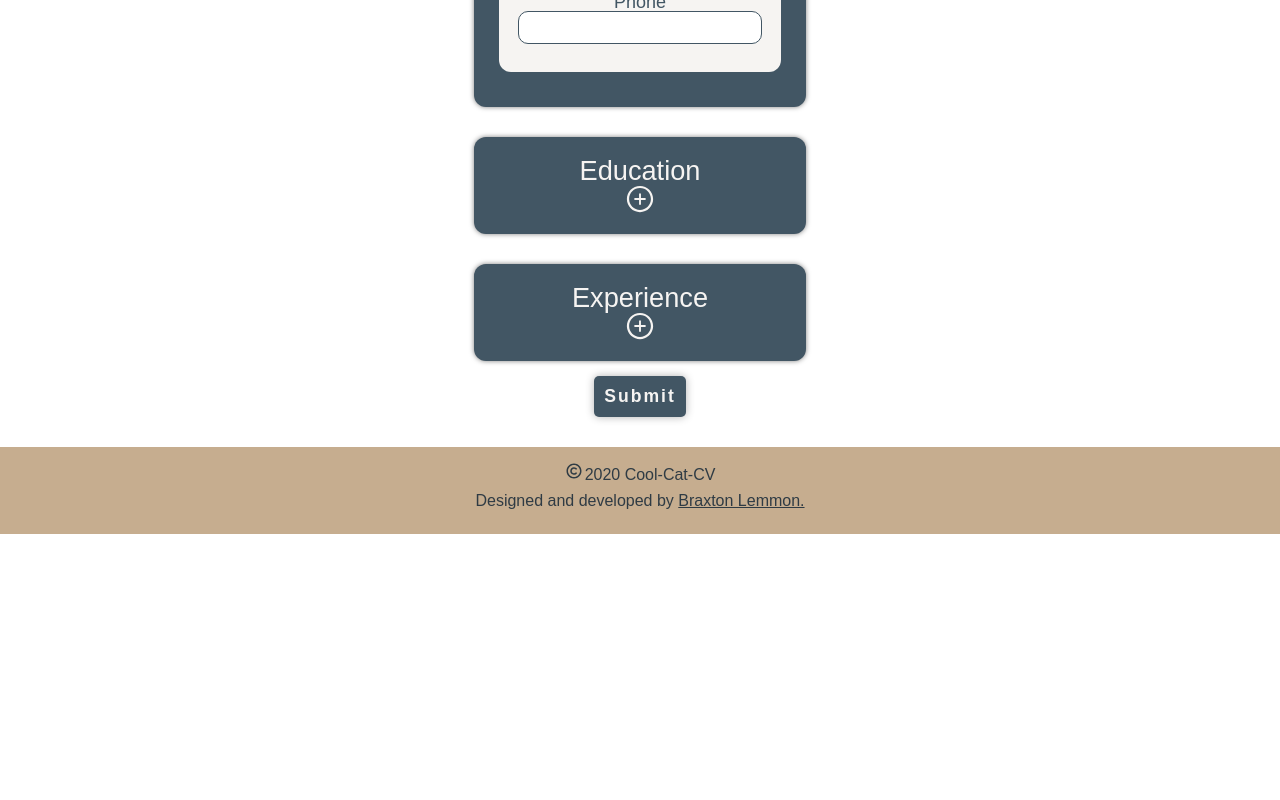
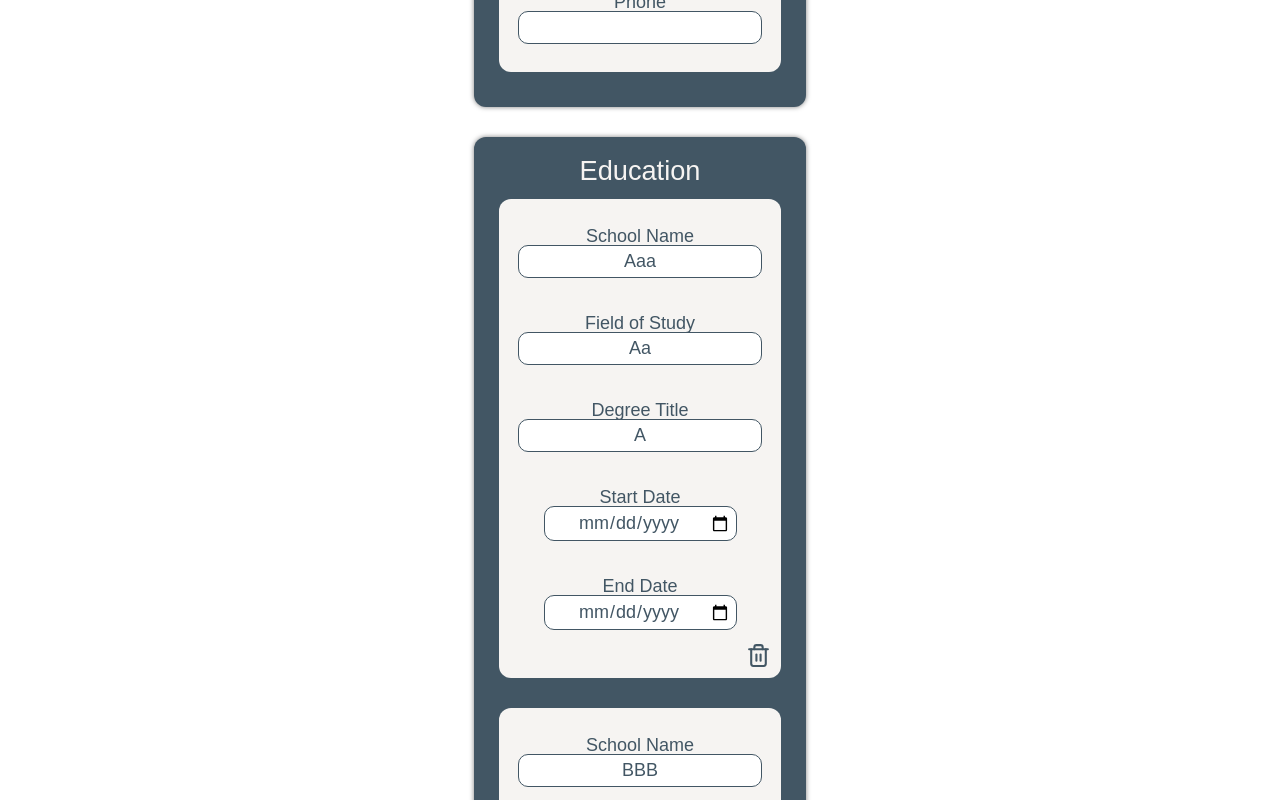
Before and after one commit to braxtonlemmon/cv-project-react, a React (Create React App) app: page / in a window 1280 px wide. Shown: the part 680-1480 px from the top of the page. Before the commit the page ends 1214 px from the top, so only its background shows below. Built offline with nearby package versions, Linux system fonts and the light colour scheme; a web font is replaced by a local one.

Commit message:
Use react-hook-form reset method to set form fields with stored form data upon form render (only done for Education section so far).

```diff
--- a/src/App.js
+++ b/src/App.js
@@ -1,17 +1,12 @@
-import React, { useState, useEffect } from 'react';
+import React, { useState } from 'react';
 import Header from './components/Header';
 import styled from 'styled-components';
 import GlobalStyle from './themes/globalStyles';
 import Theme from './themes/theme';
 import { Reset } from 'styled-reset';
 import Intro from './components/Intro';
-import Personal from './components/Personal';
-import Education from './components/Education';
-import Experience from './components/Experience';
 import Result from './components/Result';
 import Footer from './components/Footer';
-import { Button } from './components/Shared';
-import { FaBorderNone } from 'react-icons/fa';
 import MainFormContainer from './components/MainFormContainer';
 
 const Wrapper = styled.div`
@@ -32,77 +27,29 @@ const Main = styled.main`
 
 function App() {
   const [isEditing, setEditing] = useState(true);
-  const [formData, setFormData] = useState({
-    firstName: '',
-    lastName: '',
-    email: '',
-    phone: '',
-    // education: [],
-    // experience: [],
-    education: [
-      {
-        school: '',
-        studyField: '',
-        degree: '',
-        schoolStartDate: '',
-        schoolEndDate: ''
-      }
-    ],
-    experience: [
-      {
-        company: '',
-        position: '',
-        responsibilities: '',
-        workStartDate: '',
-        workEndDate: ''
-      }
-    ]
-  });
-
   const [personalData, setPersonalData] = useState({
     firstName: '',
     lastName: '',
     email: '',
     phone: ''
   });
-
-  const [educationData, setEducationData] = useState([]);
+  const [educationData, setEducationData] = useState([
+    {
+      school: 'Aaa',
+      studyField: 'Aa',
+      degree: 'A',
+      schoolStartDate: '',
+      schoolEndDate: ''
+    },
+    {
+      school: 'BBB',
+      studyField: 'BBB',
+      degree: 'BBB',
+      schoolStartDate: '',
+      schoolEndDate: ''
+    },
+  ]);
   const [experienceData, setExperienceData] = useState([]);
-
-  // const [personalData, setPersonalData] = useState({
-  //   firstName: 'Braxton',
-  //   lastName: 'Lemmon',
-  //   email: 'braxtonlemmon@gmail.com',
-  //   phone: '801-960-0831'
-  // })
-
-  // const [educationData, setEducationData] = useState([
-  //   {
-  //     school: 'Brigham Young University',
-  //     studyField: 'Recreational Therapy',
-  //     degree: 'Bachelor',
-  //     schoolStartDate: '08/01/2007',
-  //     schoolEndDate: '08/01/2014'
-  //   },
-  //   {
-  //     school: 'UVU',
-  //     studyField: 'Recreational Therapy',
-  //     degree: 'Bachelor',
-  //     schoolStartDate: '08/01/2007',
-  //     schoolEndDate: '08/01/2014'
-  //   },
-  // ]);
-
-
-  // const [experienceData, setExperienceData] = useState([
-  //   {
-  //     company: 'Tapif',
-  //     position: 'Language Assistant',
-  //     responsibilities: 'Teach English',
-  //     workStartDate: '10/01/2014',
-  //     workEndDate: '05/01/2015'
-  //   }
-  // ])
 
   const handleEdit = () => {
     setEditing(true);
@@ -125,8 +72,6 @@ function App() {
               setEducationData={setEducationData}
               experienceData={experienceData}
               setExperienceData={setExperienceData}
-              formData={formData}
-              setFormData={setFormData}
               isEditing={isEditing}
               setEditing={setEditing}
             />
@@ -135,7 +80,6 @@ function App() {
         {
           !isEditing &&
           <Result
-            formData={formData}
             handleEdit={handleEdit}
             personalData={personalData}
             educationData={educationData}
--- a/src/components/Education.jsx
+++ b/src/components/Education.jsx
@@ -1,4 +1,4 @@
-import React from 'react';
+import React, { useEffect } from 'react';
 import styled from 'styled-components';
 import { Section, H2, Block, AddButton } from './Shared';
 import EducationFormComponent from './EducationFormComponent';
@@ -10,24 +10,34 @@ const EducationSection = styled(Section)`
   }
 `;
 
-function Education({ register, control, errors, educationData }) {
+function Education({ register, control, errors, educationData, setValue, watch, reset }) {
   const { fields, append, remove } = useFieldArray({
     control,
     name: 'education'
   });
 
+  useEffect(() => {
+    setTimeout(() => {
+      reset({
+        education: educationData
+      });
+    }, 500)
+  }, [reset])
+
   return (
     <EducationSection>
       <H2>Education</H2>
-      {fields.map(({ id }, index) => {
+      {/* {fields.map(({ id, school }, index) => { */}
+      {fields.map((item, index) => {
         return(
-          <Block className="block-larger" key={id}>
+          <Block className="block-larger" key={item.id}>
             <EducationFormComponent
               index={index}
               register={register}
               remove={remove}
               errors={errors}
               educationData={educationData}
+              item={item}
             />
           </Block>
         )
--- a/src/components/EducationFormComponent.jsx
+++ b/src/components/EducationFormComponent.jsx
@@ -6,7 +6,8 @@ const Wrapper = styled(wrapper)``;
 
 const Row = styled(row)``;
 
-function EducationFormComponent({ register, index, remove, educationData }) {
+function EducationFormComponent({ register, index, remove, educationData, item }) {
+  const { school, studyField, degree, schoolStartDate, schoolEndDate } = item;
   return(
     <Wrapper>
         <Row>
@@ -15,8 +16,9 @@ function EducationFormComponent({ register, index, remove, educationData }) {
             type="text"
             id={`education[${index}].school`}
             name={`education[${index}].school`}
-            defaultValue={educationData[index] ? educationData[index].school : ''}
-            ref={register({ required: 'School is required.' })}
+            // defaultValue={educationData[index] ? educationData[index].school : ''}
+            defaultValue={school ? school : ''}
+            ref={register()}
           />
         </Row>
         <Row>
@@ -25,7 +27,8 @@ function EducationFormComponent({ register, index, remove, educationData }) {
             type="text"
             id={`education[${index}].studyField`}
             name={`education[${index}].studyField`}
-            defaultValue={educationData[index] ? educationData[index].studyField : ''}
+            // defaultValue={educationData[index] ? educationData[index].studyField : ''}
+            defaultValue={studyField ? studyField : ''}
             ref={register({ required: 'Study field is required.' })}
           />
         </Row>
@@ -35,7 +38,8 @@ function EducationFormComponent({ register, index, remove, educationData }) {
             type="text"
             id={`education[${index}].degree`}
             name={`education[${index}].degree`}
-            defaultValue={educationData[index] ? educationData[index].degree : ''}
+            // defaultValue={educationData[index] ? educationData[index].degree : ''}
+            defaultValue={degree ? degree : ''}
             ref={register({ required: 'Degree field is required' })}
           />
         </Row>
@@ -45,7 +49,8 @@ function EducationFormComponent({ register, index, remove, educationData }) {
             type="date"
             id={`education[${index}].schoolStartDate`}
             name={`education[${index}].schoolStartDate`}
-            defaultValue={educationData[index] ? educationData[index].schoolStartDate : ''}
+            // defaultValue={educationData[index] ? educationData[index].schoolStartDate : ''}
+            defaultValue={schoolStartDate ? schoolStartDate : ''}
             ref={register({ required: 'Start date is required' })}
           />
         </Row>
@@ -55,7 +60,8 @@ function EducationFormComponent({ register, index, remove, educationData }) {
             type="date"
             id={`education[${index}].schoolEndDate`}
             name={`education[${index}].schoolEndDate`}
-            defaultValue={educationData[index] ? educationData[index].schoolEndDate : ''}
+            // defaultValue={educationData[index] ? educationData[index].schoolEndDate : ''}
+            defaultValue={schoolEndDate ? schoolEndDate : ''}
             ref={register({ required: 'End date is required' })}
           />
         </Row>
--- a/src/components/MainFormComponent.jsx
+++ b/src/components/MainFormComponent.jsx
@@ -24,6 +24,9 @@ function MainFormComponent({
   personalData,
   educationData,
   experienceData,
+  setValue,
+  watch,
+  reset
 }) {
   return (
     <Wrapper>
@@ -32,12 +35,16 @@ function MainFormComponent({
           register={register}
           errors={errors}
           personalData={personalData}
+          setValue={setValue}
         />
         <Education
           register={register}
           control={control}
           errors={errors}
           educationData={educationData}
+          setValue={setValue}
+          watch={watch}
+          reset={reset}
         />
         <Experience
           register={register}
--- a/src/components/MainFormContainer.jsx
+++ b/src/components/MainFormContainer.jsx
@@ -4,10 +4,7 @@ import MainFormComponent from './MainFormComponent';
 
 // I will make this one single form, instead of three separate forms as I have it now
 function MainFormContainer({
-  isEditing,
   setEditing,
-  formData,
-  setFormData,
   personalData,
   setPersonalData,
   educationData,
@@ -16,13 +13,13 @@ function MainFormContainer({
   setExperienceData
 }) {
 
-  const { register, handleSubmit, errors, control } = useForm({
+  const { register, handleSubmit, errors, control, setValue, watch, reset } = useForm({
+    shouldUnregister: false
   });
 
   const onSubmit = (data, e) => {
     e.preventDefault();
     setEditing(false)
-    // setFormData(data);
     setPersonalData({
       firstName: data.firstName,
       lastName: data.lastName,
@@ -32,6 +29,8 @@ function MainFormContainer({
     setEducationData(data.education)
     setExperienceData(data.experience)
   }
+
+  // const education = watch("education");
 
   return (
     <MainFormComponent
@@ -43,6 +42,9 @@ function MainFormContainer({
       personalData={personalData}
       educationData={educationData}
       experienceData={experienceData}
+      setValue={setValue}
+      watch={watch}
+      reset={reset}
     />
   )
 }
--- a/src/components/Personal.jsx
+++ b/src/components/Personal.jsx
@@ -1,8 +1,13 @@
-import React from 'react';
+import React, { useEffect } from 'react';
 import { Section, H2, Block } from './Shared';
 import PersonalFormComponent from './PersonalFormComponent';
 
-function Personal({ register, errors, personalData }) {
+function Personal({ register, errors, personalData, setValue }) {
+  useEffect(() => {
+    setValue("firstName", "Tony")
+    setValue("lastName", "Braxton")
+    setValue("education[1].school", "okay")
+  }, [])
   return (
     <Section>
       <H2>Personal Info</H2>
```
